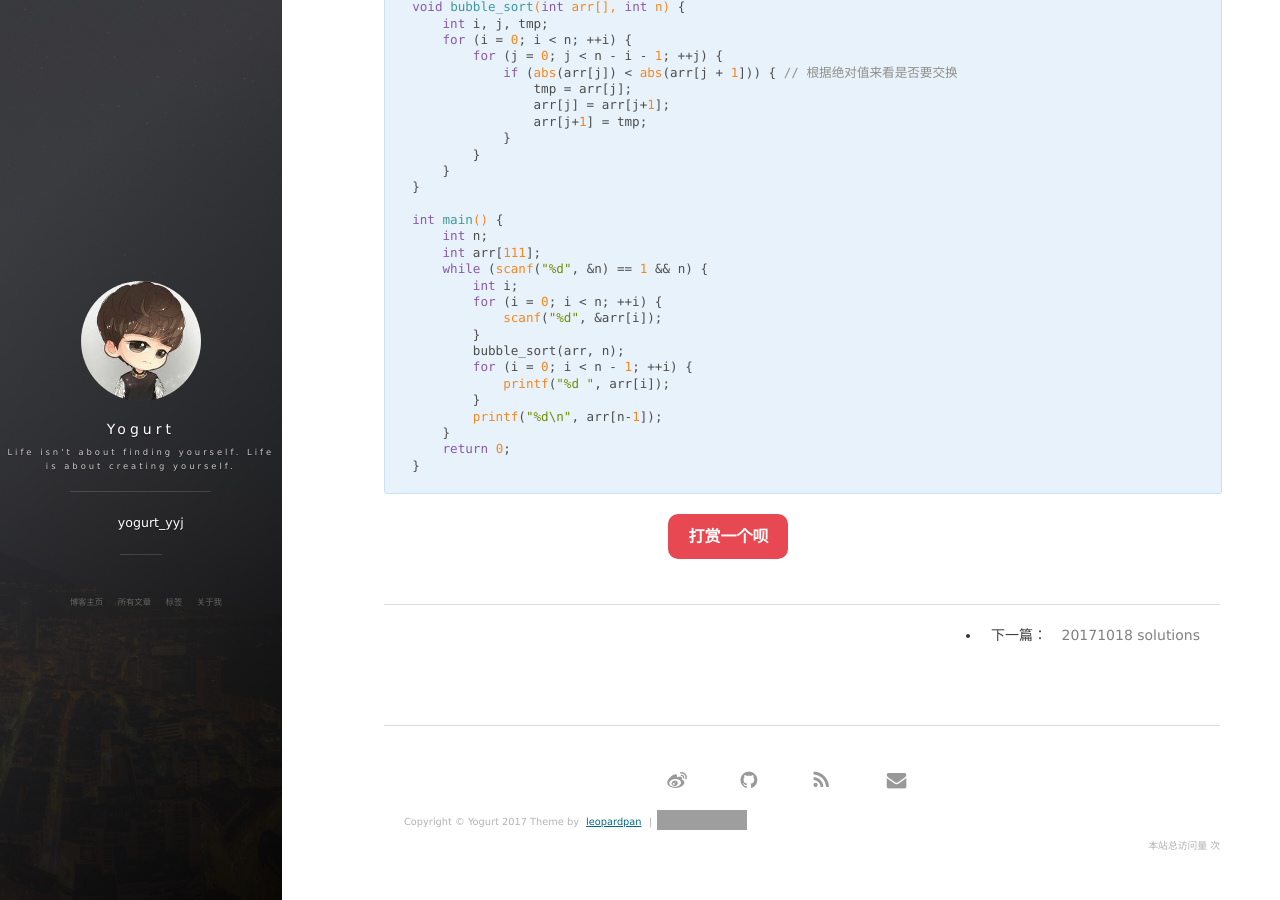
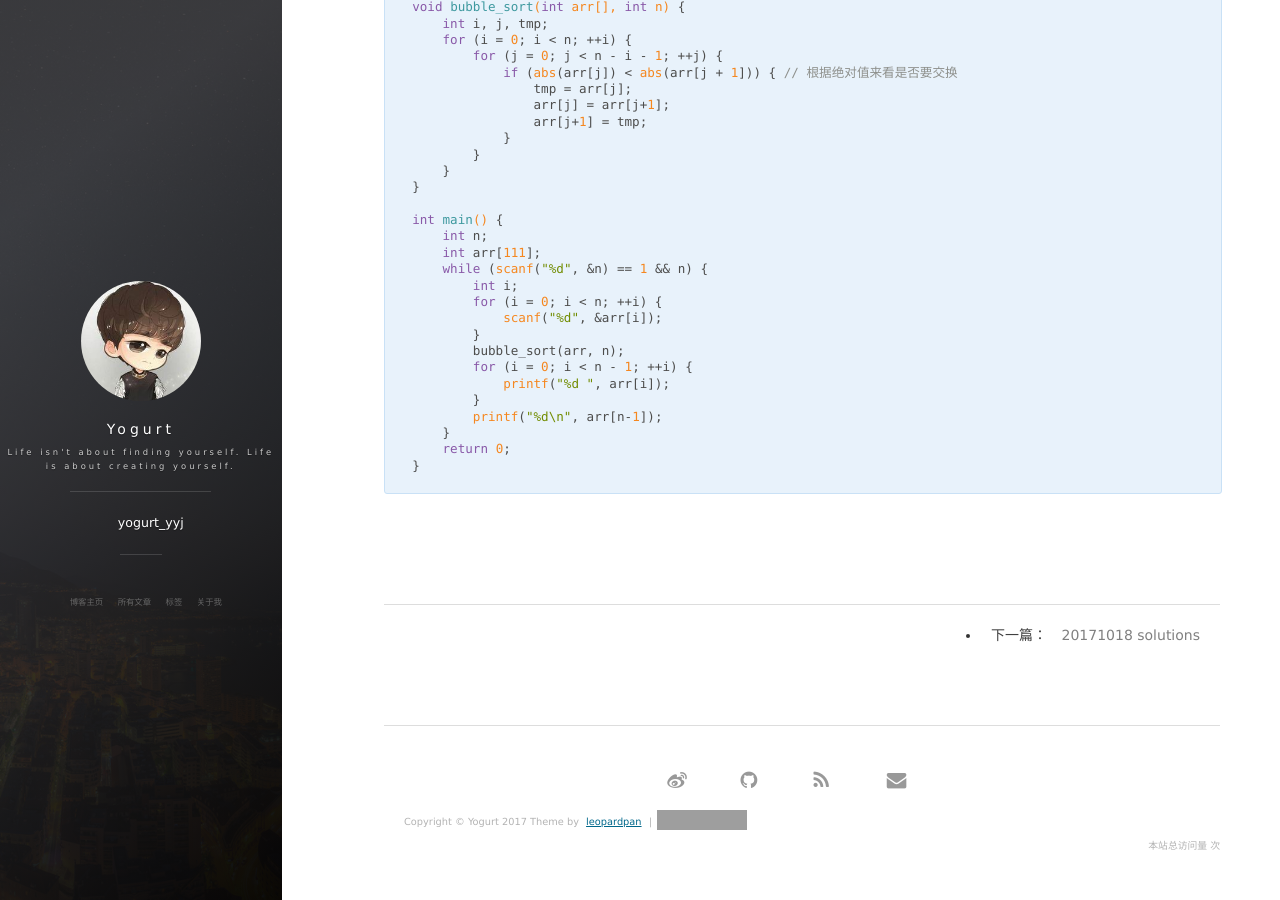
Before and after one commit to yingjieyao/yingjieyao.github.io, a Jekyll site: the page built from _posts/2017-10-16-week5sol.markdown, in a window 1280 px wide and 900 px high, scrolled down 2602 px. Built offline with Jekyll 4.4.1, drawn with Linux system fonts in a browser that asks for light colours; nearby versions of some CDN libraries; comment, search, counter and statistics services are not loaded; grey boxes are pictures that could not be loaded.

```diff
--- a/_includes/new-old.html
+++ b/_includes/new-old.html
@@ -1,7 +1,7 @@
 <section>
 
     <div class="content-play">
-        <p><a href="javascript:void(0)" onclick="dashangToggle()" class="dashang" title="打赏，支持一下">打赏一个呗</a></p>
+        <!--    <p><a href="javascript:void(0)" onclick="dashangToggle()" class="dashang" title="打赏，支持一下">打赏一个呗</a></p> -->
         <div class="hide_box-play"></div>
         <div class="shang_box-play">
             <a class="shang_close-play" href="javascript:void(0)" onclick="dashangToggle()" title="关闭"><img src="/images/payimg/close.jpg" alt="取消" /></a>
```
